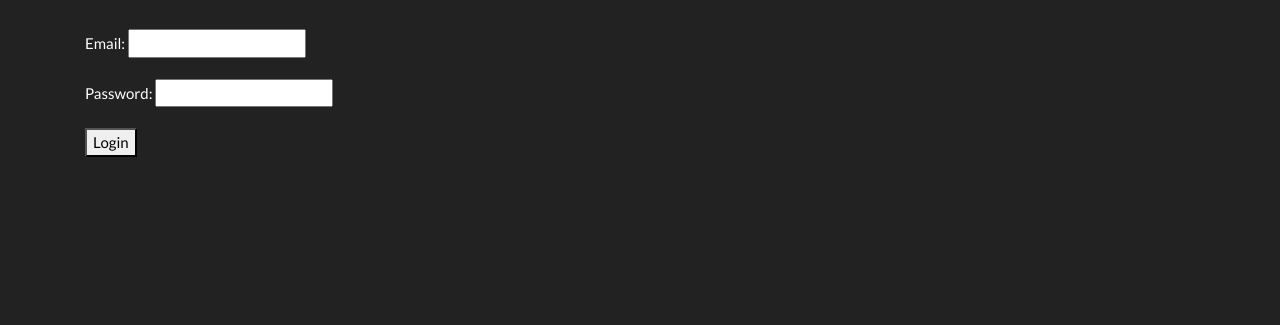
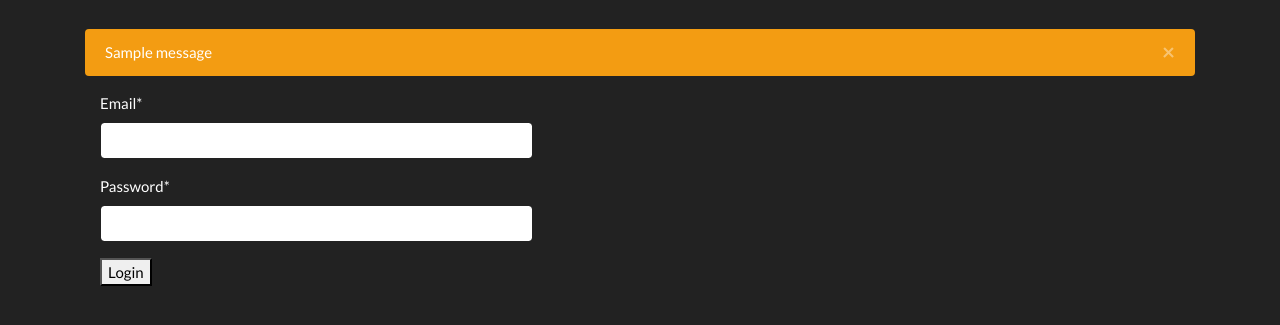
Before and after one commit to jm5833/TTP-FS, a Django app: page /login/ in a window 1280 px wide. Shown: the part 71-396 px from the top of the page. Run offline with Django 3.2, Linux system fonts and the light colour scheme; tables that the repository leaves empty hold one stand-in row (values such as "Sample post"); one stand-in notice (Sample message) is shown; some libraries are stand-ins or nearby versions.

Commit message:
Added more bootstrap to the html templates

```diff
--- a/stocks/views.py
+++ b/stocks/views.py
@@ -38,7 +38,7 @@ def portfolio(request):
 
 def transactions(request):
     if not request.user.is_authenticated:
-        messages.warning('You need to be logged in to view this page')
+        messages.warning(request, 'You need to be logged in to view this page')
         return redirect('login')
     #get a list of the transactions a user has made
     user_transactions = get_transactions(request.user)
--- a/users/templates/users/login.html
+++ b/users/templates/users/login.html
@@ -1,8 +1,21 @@
 {% extends 'stocks/base.html' %}
+{% load crispy_forms_tags %}
 {% block content %}
-    <form method='POST'>
-        {% csrf_token %}
-        {{ form.as_p }}
-        <button type='submit'> Login </button>
-    </form>
+    {% for message in messages %}
+        <div class="alert alert-dismissable alert-warning">
+            <button type="button" class="close" data-dismiss="alert">&times;</button>
+            <p class="mb-0"> {{message}} </p>
+        </div>
+    {% endfor %}
+    <div class="container">
+        <div class="row">
+            <div class="col-md-5">
+                <form method='POST' class="form-group">
+                    {% csrf_token %}
+                    {{ form | crispy }}
+                    <button type='submit'> Login </button>
+                </form>
+            </div>
+        </div>
+    </div>
 {% endblock content %}
```
Also changed, not shown: users/templates/users/register.html (+17 -5 lines).
